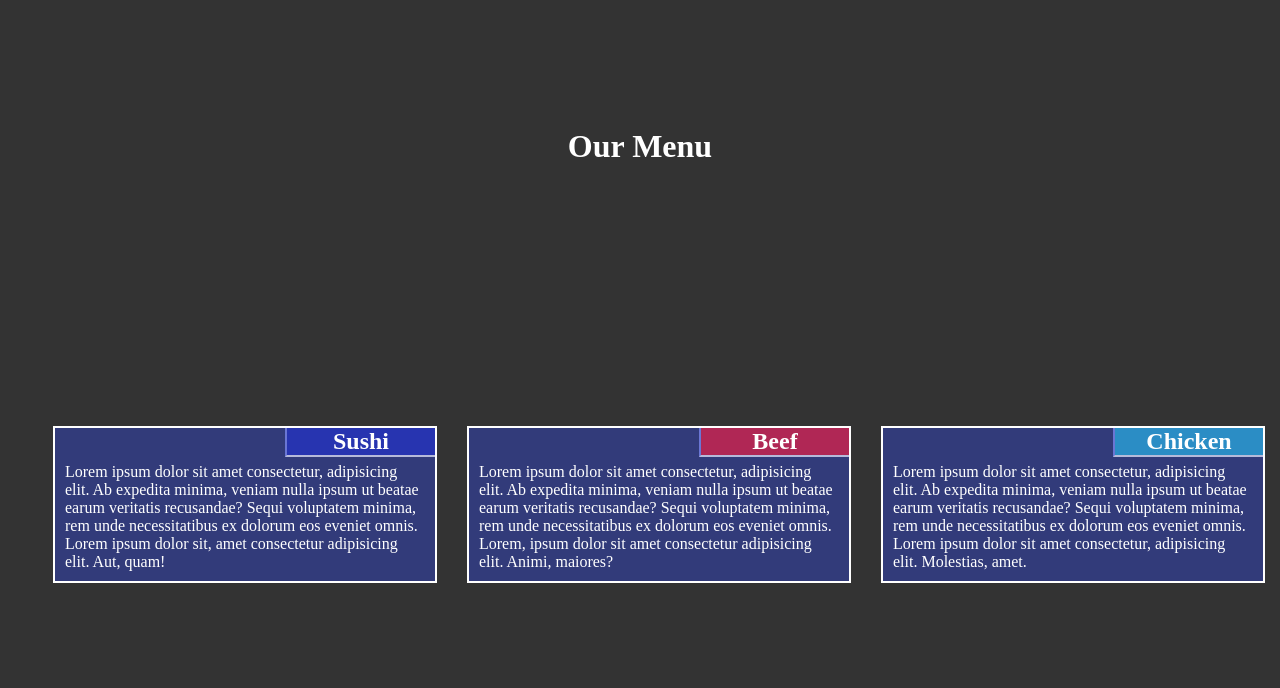
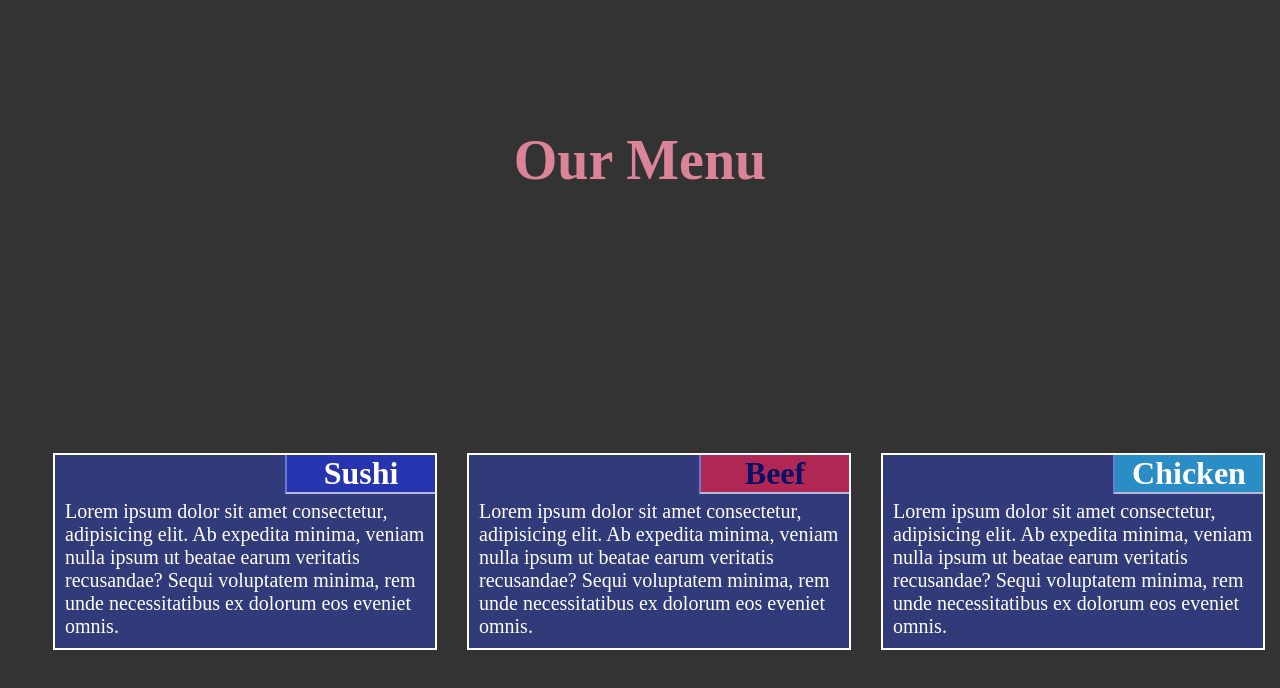
Before and after one commit to yomiaishida/Coursera-Tasks, a plain HTML site: page module2/index.html in a window 1280 px wide. Drawn offline with Linux system fonts and the light colour scheme.

Commit message:
Added optional stylings for desktop

```diff
--- a/module2/css/style.css
+++ b/module2/css/style.css
@@ -11,6 +11,8 @@ body {
 h1 {
   text-align: center;
   margin-top: 10%;
+  font-size: 3.5em;
+  color: #da8399;
 }
 
 .container {
@@ -31,6 +33,7 @@ h1 {
 
 .float h2 {
   position: absolute;
+  font-size: 2em;
   text-align: center;
   width: 150px;
   top: 0;
@@ -45,6 +48,7 @@ h1 {
 
 .float h2.beef {
   background-color: #b02755;
+  color: rgb(7, 18, 100);
 }
 
 .float h2.chicken {
@@ -53,5 +57,6 @@ h1 {
 
 .float p {
   padding: 5px;
-  margin-top: 25px;
+  margin-top: 35px;
+  font-size: 1.25em;
 }
--- a/module2/index.html
+++ b/module2/index.html
@@ -16,8 +16,7 @@
           Lorem ipsum dolor sit amet consectetur, adipisicing elit. Ab expedita
           minima, veniam nulla ipsum ut beatae earum veritatis recusandae? Sequi
           voluptatem minima, rem unde necessitatibus ex dolorum eos eveniet
-          omnis. Lorem ipsum dolor sit amet consectetur, adipisicing elit.
-          Molestias, amet.
+          omnis.
         </p>
       </div>
 
@@ -27,8 +26,7 @@
           Lorem ipsum dolor sit amet consectetur, adipisicing elit. Ab expedita
           minima, veniam nulla ipsum ut beatae earum veritatis recusandae? Sequi
           voluptatem minima, rem unde necessitatibus ex dolorum eos eveniet
-          omnis. Lorem, ipsum dolor sit amet consectetur adipisicing elit.
-          Animi, maiores?
+          omnis.
         </p>
       </div>
 
@@ -38,8 +36,7 @@
           Lorem ipsum dolor sit amet consectetur, adipisicing elit. Ab expedita
           minima, veniam nulla ipsum ut beatae earum veritatis recusandae? Sequi
           voluptatem minima, rem unde necessitatibus ex dolorum eos eveniet
-          omnis. Lorem ipsum dolor sit, amet consectetur adipisicing elit. Aut,
-          quam!
+          omnis.
         </p>
       </div>
     </div>
```
